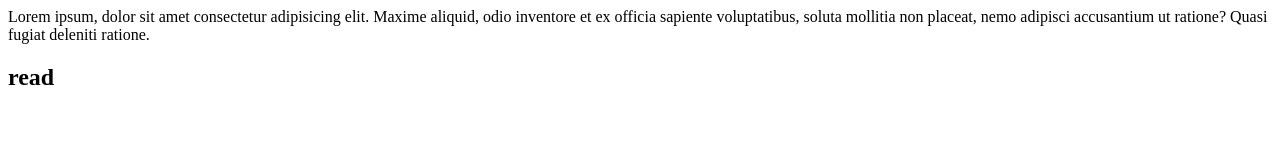
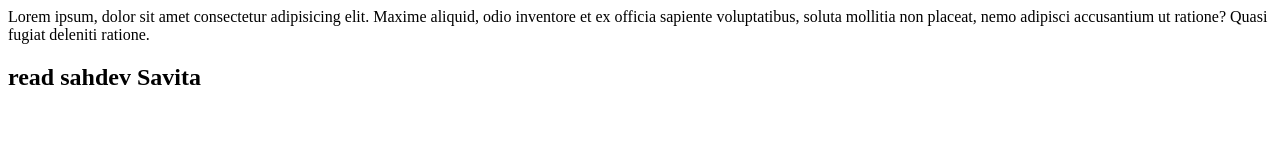
Before and after one commit to SahdevSavita/local-repo, a plain HTML site: page index.html in a window 1280 px wide. Drawn offline with Linux system fonts and the light colour scheme.

Commit message:
add name

```diff
--- a/index.html
+++ b/index.html
@@ -1,2 +1,2 @@
 <p>Lorem ipsum, dolor sit amet consectetur adipisicing elit. Maxime aliquid, odio inventore et ex officia sapiente voluptatibus, soluta mollitia non placeat, nemo adipisci accusantium ut ratione? Quasi fugiat deleniti ratione.</p>
-<h2>read</h2>
+<h2>read sahdev Savita </h2>
```
